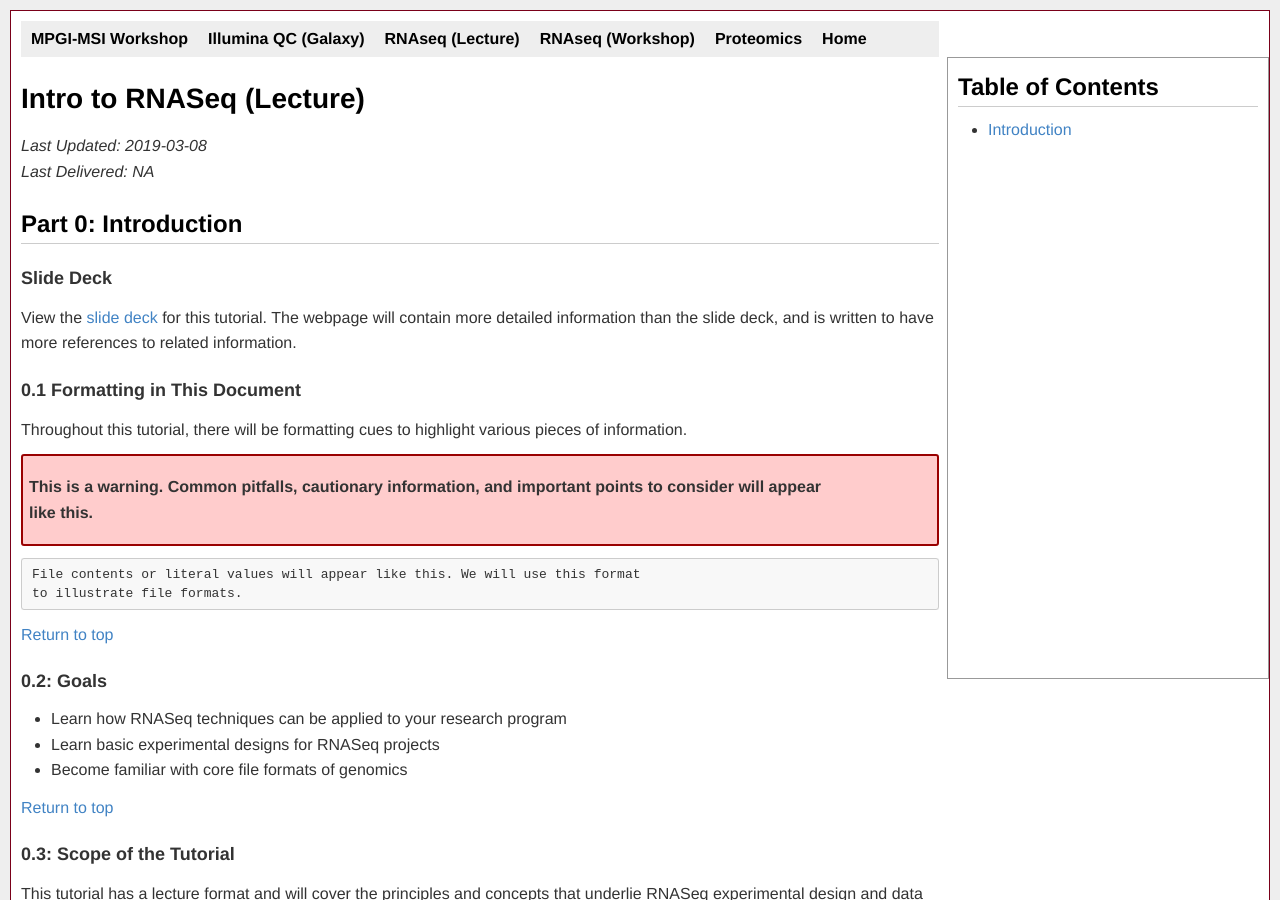
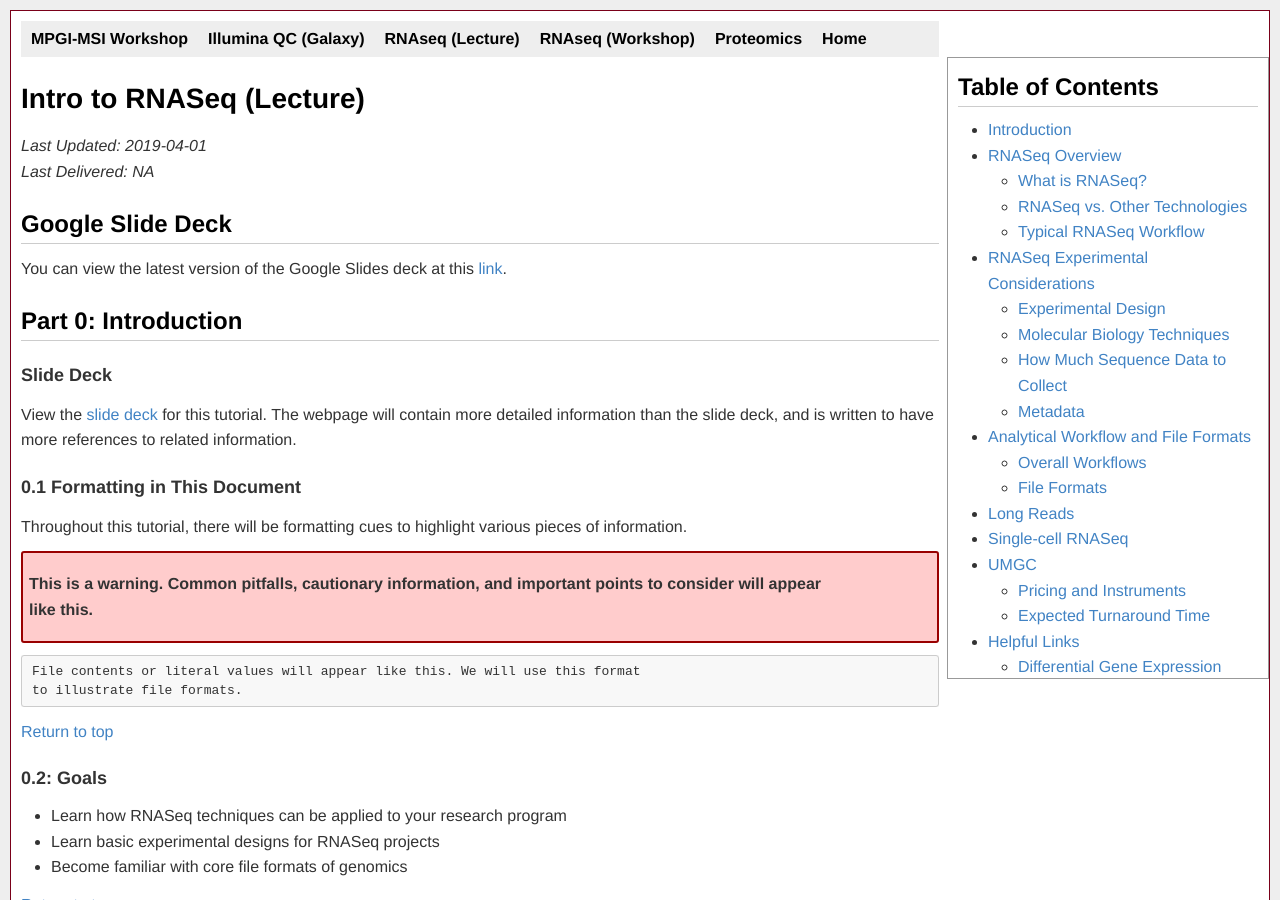
Before and after one commit to msi-ris/Tutorials, a Jekyll site: the page built from rnaseq_lec.md, in a window 1280 px wide and 900 px high. Built offline with Jekyll 4.4.1, drawn with Linux system fonts in a browser that asks for light colours; some of the changed text lies outside the part shown.

Commit message:
Update rnaseq lec

```diff
--- a/rnaseq_lec.md
+++ b/rnaseq_lec.md
@@ -3,7 +3,7 @@ layout: default
 title: Intro to RNASeq (Lecture)
 permalink: /rnaseq_lec/
 exclude: false
-updated: 2019-03-08
+updated: 2019-04-01
 delivered: NA
 ---
 
@@ -11,12 +11,40 @@ delivered: NA
 
 ## Table of Contents
 - [Introduction](#0)
+- [RNASeq Overview](#1)
+    - [What is RNASeq?](#1.1)
+    - [RNASeq vs. Other Technologies](#1.2)
+    - [Typical RNASeq Workflow](#1.3)
+- [RNASeq Experimental Considerations](#2)
+    - [Experimental Design](#2.1)
+    - [Molecular Biology Techniques](#2.2)
+    - [How Much Sequence Data to Collect](#2.3)
+    - [Metadata](#2.4)
+- [Analytical Workflow and File Formats](#3)
+    - [Overall Workflows](#3.1)
+    - [File Formats](#3.2)
+- [Long Reads](#4)
+- [Single-cell RNASeq](#5)
+- [UMGC](#6)
+    - [Pricing and Instruments](#6.1)
+    - [Expected Turnaround Time](#6.2)
+- [Helpful Links](#7)
+    - [Differential Gene Expression](#7.1)
+    - [Transcriptome Assembly](#7.2)
+    - [Variant Detection](#7.3)
+    - [Coexpression Network Construction](#7.4)
+    - [Pathway Analysis or Enrichment](#7.5)
+    - [Single-cell RNASeq](#7.6)
 
 </div>
 
 # <a name="top"></a> {{page.title}}
 *Last Updated: {{page.updated}}*
 *Last Delivered: {{page.delivered}}*
+
+## Google Slide Deck
+You can view the latest version of the Google Slides deck at this
+[link](https://docs.google.com/presentation/d/1SVPuI-MAPDjZTUhe43io1hNj4LEp5cRMpdypbqjI1cQ/edit?usp=sharing).
 
 ## <a name="0"></a>Part 0: Introduction
 ### Slide Deck
```
Also changed, not shown: other parts of rnaseq_lec.md (+1 -1 lines), graphics/rnaseq_lec/strand_specific.png (added), 1 other file.
